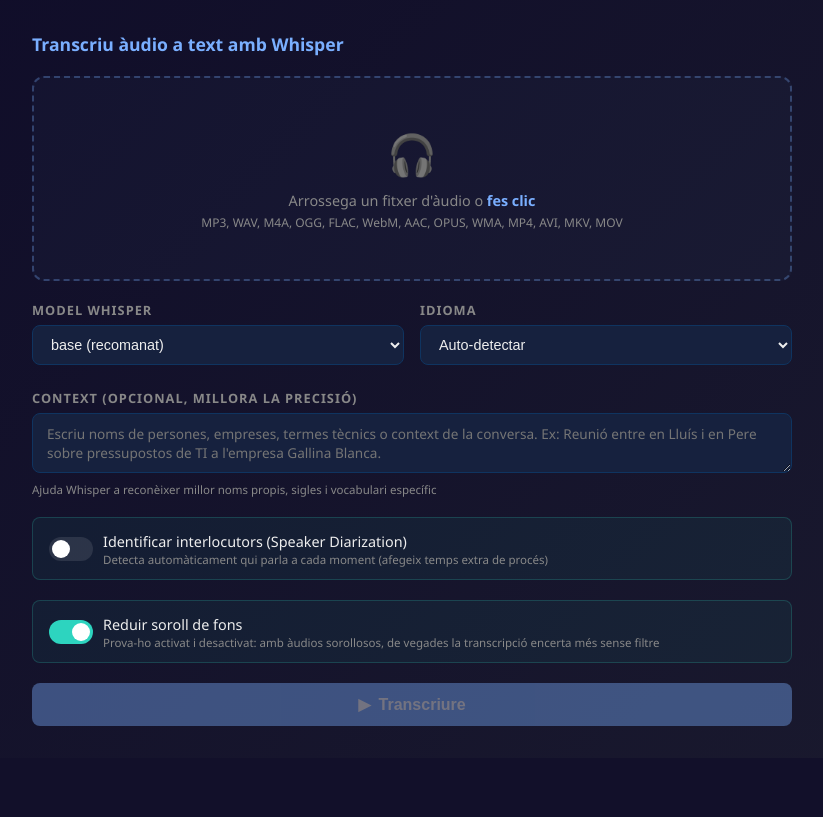
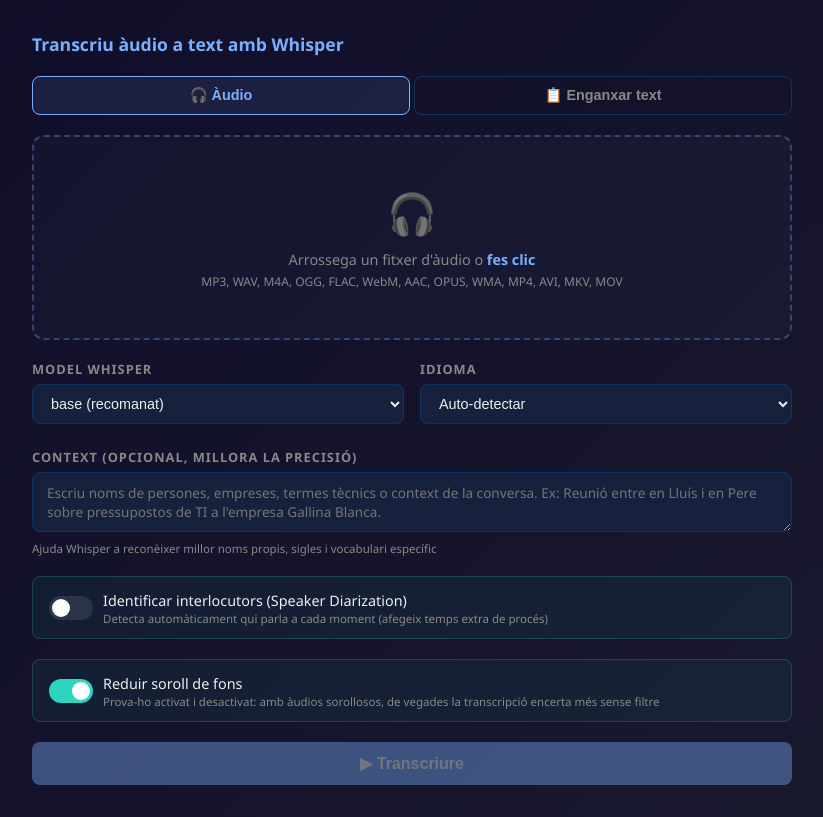
Before and after one commit to xroigg737-design/audio2text, a Flask app: page / in a window 1280 px wide. Shown: the part 56-873 px from the top of the page, without its empty margins (228-1051 px from the left). Before the commit the page ends 782 px from the top, so only its background shows below. Run offline with Flask 3, Linux system fonts and the light colour scheme; data that the repository does not hold is empty; parts of the project's set-up code (start-up, migrations or seed data) failed here and were passed over.

Commit message:
v4.1: Afegeix mode enganxar text per alimentar l'app sense transcriure àudio
Nou endpoint /paste-transcript que accepta text directe i crea un job
com si fos una transcripció completada. Permet generar notes, informes
executius i neteja IA sobre text ja transcrit externament.

Co-Authored-By: Claude Opus 4.6 <noreply@anthropic.com>

```diff
--- a/app.py
+++ b/app.py
@@ -1670,6 +1670,65 @@ def _generate_notes_pdf(job_id: str):
     return send_file(str(pdf_path), as_attachment=True, download_name=download_name)
 
 
+@app.route("/paste-transcript", methods=["POST"])
+def paste_transcript():
+    """Accept a pasted transcript text and create a job as if it had been transcribed."""
+    data = request.get_json(silent=True) or {}
+    text = (data.get("text") or "").strip()
+    title = (data.get("title") or "Text enganxat").strip()
+    if not text:
+        return jsonify({"error": "Cap text proporcionat"}), 400
+
+    from datetime import datetime
+
+    job_id = uuid.uuid4().hex[:12]
+    job_dir = OUTPUT_DIR / job_id
+    job_dir.mkdir(parents=True, exist_ok=True)
+
+    (job_dir / "transcript.txt").write_text(text, encoding="utf-8")
+    srt_content = ""
+    (job_dir / "transcript.srt").write_text(srt_content, encoding="utf-8")
+
+    date_str = datetime.now().strftime("%d/%m/%Y %H:%M")
+    meta = {
+        "model": "paste",
+        "language": "auto",
+        "detected_language": "auto",
+        "duration": "0s",
+        "backend": "paste",
+        "diarization": False,
+        "num_speakers": 0,
+        "date": date_str,
+    }
+    (job_dir / "meta.json").write_text(
+        json.dumps(meta, ensure_ascii=False, indent=2), encoding="utf-8"
+    )
+
+    result = {
+        "text": text,
+        "srt": srt_content,
+        "language": "auto",
+        "duration": "0s",
+        "chars": len(text),
+        "segments": 0,
+        "backend": "paste",
+        "diarization": False,
+        "num_speakers": 0,
+    }
+
+    jobs[job_id] = {
+        "status": "done",
+        "filename": title,
+        "model": "paste",
+        "language": "auto",
+        "date": date_str,
+        "result": result,
+        "queue": queue.Queue(),
+    }
+
+    return jsonify({"job_id": job_id, "result": result})
+
+
 @app.route("/history")
 def history():
     from datetime import datetime
--- a/templates/index.html
+++ b/templates/index.html
@@ -577,10 +577,96 @@
     color: #2dd4bf;
   }
 
+  /* Input mode tabs */
+  .input-mode-tabs {
+    display: flex;
+    gap: 4px;
+    margin-bottom: 20px;
+  }
+  .input-mode-tab {
+    flex: 1;
+    padding: 10px 16px;
+    border: 1px solid var(--border);
+    border-radius: 8px;
+    background: transparent;
+    color: var(--muted);
+    font-size: 0.9rem;
+    font-weight: 600;
+    cursor: pointer;
+    transition: all 0.2s;
+    text-align: center;
+  }
+  .input-mode-tab.active {
+    background: rgba(122,175,255,0.1);
+    color: var(--accent);
+    border-color: var(--accent);
+  }
+  .input-mode-tab:hover:not(.active) {
+    border-color: rgba(122,175,255,0.4);
+    color: var(--text);
+  }
+
+  /* Paste area */
+  .paste-zone {
+    display: none;
+    margin-bottom: 20px;
+  }
+  .paste-zone textarea {
+    width: 100%;
+    min-height: 180px;
+    padding: 14px;
+    background: var(--surface);
+    border: 2px dashed rgba(122,175,255,0.3);
+    border-radius: 12px;
+    color: var(--text);
+    font-size: 0.9rem;
+    font-family: inherit;
+    line-height: 1.6;
+    outline: none;
+    resize: vertical;
+    transition: border-color 0.2s;
+  }
+  .paste-zone textarea:focus {
+    border-color: var(--accent);
+  }
+  .paste-zone .paste-title {
+    display: flex;
+    gap: 12px;
+    margin-bottom: 10px;
+    align-items: center;
+  }
+  .paste-zone .paste-title input {
+    flex: 1;
+    padding: 8px 12px;
+    background: var(--surface);
+    border: 1px solid var(--border);
+    border-radius: 8px;
+    color: var(--text);
+    font-size: 0.85rem;
+    outline: none;
+    transition: border-color 0.2s;
+  }
+  .paste-zone .paste-title input:focus { border-color: var(--accent); }
+  .paste-zone .paste-title label {
+    font-size: 0.8rem;
+    color: var(--muted);
+    font-weight: 600;
+    text-transform: uppercase;
+    letter-spacing: 1px;
+    white-space: nowrap;
+  }
+  .paste-char-count {
+    font-size: 0.75rem;
+    color: var(--muted);
+    margin-top: 6px;
+    text-align: right;
+  }
+
   @media (max-width: 600px) {
     .container { padding: 16px 12px; }
     .options { grid-template-columns: 1fr; }
     .drop-zone { padding: 32px 16px; }
+    .paste-zone .paste-title { flex-direction: column; }
   }
 </style>
 </head>
@@ -599,6 +685,12 @@
 <div class="container">
   <h2>Transcriu àudio a text amb Whisper</h2>
 
+  <div class="input-mode-tabs">
+    <button class="input-mode-tab active" data-mode="audio">&#127911; Àudio</button>
+    <button class="input-mode-tab" data-mode="paste">&#128203; Enganxar text</button>
+  </div>
+
+  <div id="audioInputArea">
   <div class="drop-zone" id="dropZone">
     <div class="icon">&#127911;</div>
     <div class="label">Arrossega un fitxer d'àudio o <strong>fes clic</strong></div>
@@ -663,8 +755,22 @@
     </div>
   </div>
 
-  <button class="btn" id="btnTranscribe" disabled>
+  </div><!-- /audioInputArea -->
+
+  <div class="paste-zone" id="pasteInputArea">
+    <div class="paste-title">
+      <label>Títol</label>
+      <input type="text" id="pasteTitle" placeholder="Ex: Reunió equip TI 3 Nov 2026">
+    </div>
+    <textarea id="pasteText" placeholder="Enganxa aquí el text de la transcripció..."></textarea>
+    <div class="paste-char-count" id="pasteCharCount">0 caràcters</div>
+  </div>
+
+  <button class="btn" id="btnTranscribe" disabled style="display:block">
     <span>&#9654;</span> Transcriure
+  </button>
+  <button class="btn" id="btnPasteSubmit" disabled style="display:none">
+    <span>&#128203;</span> Processar text
   </button>
 
   <div class="progress-area" id="progressArea">
@@ -742,6 +848,52 @@
 <script>
 const $ = id => document.getElementById(id);
 const BASE = window.location.pathname.replace(/\/$/, '');
+
+// Input mode tabs (Audio / Paste)
+let inputMode = 'audio';
+document.querySelectorAll('.input-mode-tab').forEach(tab => {
+  tab.addEventListener('click', () => {
+    document.querySelectorAll('.input-mode-tab').forEach(t => t.classList.remove('active'));
+    tab.classList.add('active');
+    inputMode = tab.dataset.mode;
+    $('audioInputArea').style.display = inputMode === 'audio' ? '' : 'none';
+    $('pasteInputArea').style.display = inputMode === 'paste' ? 'block' : 'none';
+    $('btnTranscribe').style.display = inputMode === 'audio' ? 'block' : 'none';
+    $('btnPasteSubmit').style.display = inputMode === 'paste' ? 'block' : 'none';
+  });
+});
+
+// Paste textarea char counter and button enable
+$('pasteText').addEventListener('input', () => {
+  const len = $('pasteText').value.trim().length;
+  $('pasteCharCount').textContent = len.toLocaleString() + ' caràcters';
+  $('btnPasteSubmit').disabled = len === 0;
+});
+
+// Paste submit
+$('btnPasteSubmit').addEventListener('click', async () => {
+  const text = $('pasteText').value.trim();
+  if (!text) return;
+  $('btnPasteSubmit').disabled = true;
+  $('btnPasteSubmit').innerHTML = '<span class="spinner" style="display:inline-block;width:16px;height:16px"></span> Processant...';
+  try {
+    const res = await fetch(`${BASE}/paste-transcript`, {
+      method: 'POST',
+      headers: {'Content-Type': 'application/json'},
+      body: JSON.stringify({text, title: $('pasteTitle').value.trim() || 'Text enganxat'}),
+    });
+    const data = await res.json();
+    if (data.error) throw new Error(data.error);
+    showResults(data.result, data.job_id);
+    loadHistory();
+    toast('Text processat correctament!');
+  } catch (e) {
+    toast('Error: ' + e.message);
+  } finally {
+    $('btnPasteSubmit').disabled = false;
+    $('btnPasteSubmit').innerHTML = '<span>&#128203;</span> Processar text';
+  }
+});
 const dropZone = $('dropZone');
 const fileInput = $('fileInput');
 const fileInfo = $('fileInfo');
```
